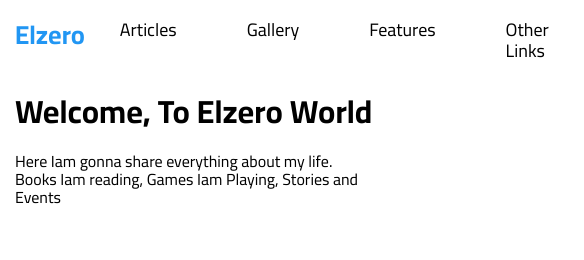
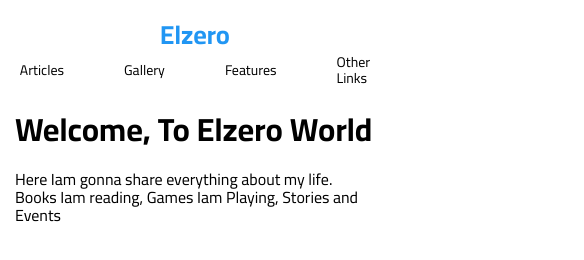
Before and after one commit to abdelkarim-achlaih/Template-Three, a plain HTML site: page index.html in a window 390 px wide. Shown: the whole page, 584 px wide, since content can reach past the window. Drawn offline with Linux system fonts and the light colour scheme.

Commit message:
Updating style of header + make it responsive

```diff
--- a/css/styles.css
+++ b/css/styles.css
@@ -1,7 +1,7 @@
 /* Start Variables */
 :root {
 	--mainColor: #2196f3;
-  --mainDuration: .3s;
+	--mainDuration: 0.3s;
 }
 /* End Variables */
 /* Start Global Rules */
@@ -55,38 +55,35 @@ a {
 
 /* End Global Components */
 /* Start Header */
-header {
-
-}
 header .container {
 	display: flex;
 	align-items: center;
-}
-header .container > * {
-  height: 72px;
-}
-header .container .logo {
-  flex-grow: 1;
+	justify-content: space-between;
 }
 header .container .logo a {
+	height: 72px;
 	color: var(--mainColor);
 	font-size: 26px;
 	font-weight: bold;
 	padding: 20px 0;
 }
-header .container nav {
-  flex-grow: 3;
-}
 header .container nav ul {
 	display: flex;
-  justify-content: end;
 }
-header .container nav ul li {
+header .container nav ul li a {
+	height: 72px;
+	font-size: 18px;
+	text-transform: capitalize;
+	transition: var(--mainDuration);
+	width: 100%;
 	transition: var(--mainDuration);
 	position: relative;
-  padding: 0 35px;
+	padding: 0 30px;
+	display: flex;
+	justify-content: center;
+	align-items: center;
 }
-header .container nav ul li::before {
+header .container nav ul li a::before {
 	content: "";
 	position: absolute;
 	top: 0;
@@ -96,21 +93,24 @@ header .container nav ul li::before {
 	background-color: var(--mainColor);
 	transition: var(--mainDuration);
 }
-header .container nav ul li:hover {
+header .container nav ul li a:hover {
 	background-color: #fafafa;
+	color: var(--mainColor);
 }
-header .container nav ul li:hover::before {
+header .container nav ul li a:hover::before {
 	width: 100%;
 }
-header .container nav ul li:hover a {
-  color: var(--mainColor);
+@media (max-width: 767px) {
+	header .container {
+		flex-direction: column;
+	}
+	header .container .logo a {
+		height: 50px;
 	}
 	header .container nav ul li a {
-  font-size: 18px;
-  text-transform: capitalize;
-  transition: var(--mainDuration);
-  padding: 20px 0;
-  width: 100%;
+		font-size: 14px;
+    height: 40px;
+	}
 }
 /* End Header */
 /* Start Landing Section */
```
Lines whose indentation alone changed are shown as unchanged.
